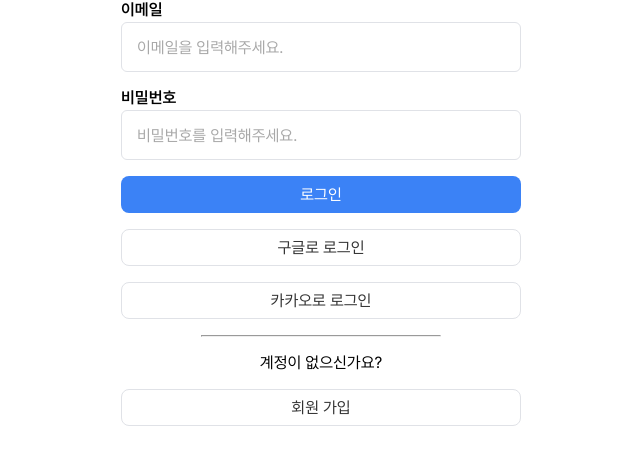
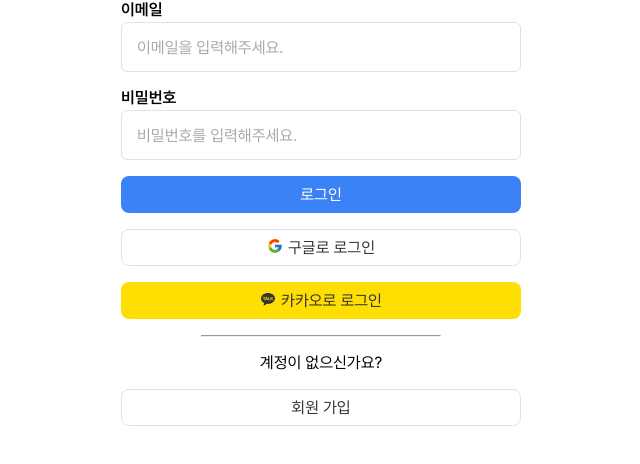
Before and after one commit to FC8-MINI/Your-Trip, a Next.js app: page /login in a window 1280 px wide. Shown: the top 464 px of the page, without its empty margins (319-959 px from the left). Built offline with nearby package versions, Linux system fonts and the light colour scheme.

Commit message:
Design: Button 컴포넌트 kakao 옵션 추가

```diff
--- a/src/components/Button/Button.styles.ts
+++ b/src/components/Button/Button.styles.ts
@@ -13,16 +13,17 @@
 
   padding: 0.8rem 3rem;
 
-  border: 0.1rem solid ${({ $mode }) => ($mode === "primary" ? "transparent" : "var(--color-gray)")};
+  border: 0.1rem solid ${({ $mode }) => ($mode === "common" ? "var(--color-gray)" : "transparent")};
   border-radius: 0.8rem;
 
-  background-color: ${({ $mode }) => ($mode === "primary" ? "var(--color-primary)" : "var(--color-white)")};
+  background-color: ${({ $mode }) =>
+    $mode === "primary" ? "var(--color-primary)" : $mode === "common" ? "var(--color-white)" : "#FFDE02"};
 
   transition: background-color 0.2s;
 
   &:hover {
     background-color: ${({ $mode }) =>
-      $mode === "primary" ? "var(--color-primary-hover)" : "var(--color-gray-hover)"};
+      $mode === "primary" ? "var(--color-primary-hover)" : $mode === "common" ? "var(--color-gray-hover)" : "#fbda00"};
   }
 `;
 
--- a/src/components/Button/Button.types.ts
+++ b/src/components/Button/Button.types.ts
@@ -1,7 +1,7 @@
 import * as React from "react";
 
 export interface ButtonStyledProps {
-  $mode: "common" | "primary";
+  $mode: "common" | "primary" | "kakao";
   $size: "fit" | "large";
 }
 
--- a/src/components/LoginForm/LoginForm.styles.ts
+++ b/src/components/LoginForm/LoginForm.styles.ts
@@ -8,6 +8,11 @@
   gap: 1.6rem;
 `;
 
+export const OAuthText = styled.span`
+  display: flex;
+  gap: 0.5rem;
+`;
+
 export const ToSignInText = styled.p`
   font-size: 1.6rem;
   text-align: center;
--- a/src/components/LoginForm/LoginForm.tsx
+++ b/src/components/LoginForm/LoginForm.tsx
@@ -5,8 +5,10 @@
 import Input from "@/components/Input";
 import Button from "@/components/Button";
 import Hr from "@/components/Hr";
-import { LoginFormStyled, ToSignInText } from "./LoginForm.styles";
+import { LoginFormStyled, OAuthText, ToSignInText } from "./LoginForm.styles";
 import Container from "../Container";
+import { RiKakaoTalkFill } from "react-icons/ri";
+import { FcGoogle } from "react-icons/fc";
 
 const initialState = { email: "", password: "" };
 
@@ -16,7 +18,6 @@
   const {
     register,
     handleSubmit,
-    watch,
     formState: { errors },
   } = useForm({ defaultValues: initialState });
 
@@ -56,8 +57,18 @@
           로그인
         </Button>
       </LoginFormStyled>
-      <Button $size="large">구글로 로그인</Button>
-      <Button $size="large">카카오로 로그인</Button>
+      <Button $size="large">
+        <OAuthText>
+          <FcGoogle />
+          구글로 로그인
+        </OAuthText>
+      </Button>
+      <Button $mode="kakao" $size="large">
+        <OAuthText>
+          <RiKakaoTalkFill />
+          카카오로 로그인
+        </OAuthText>
+      </Button>
       <Hr $size="short" />
       <ToSignInText>계정이 없으신가요?</ToSignInText>
       <Button $size="large" onClick={() => router.push("/signup")}>
```
